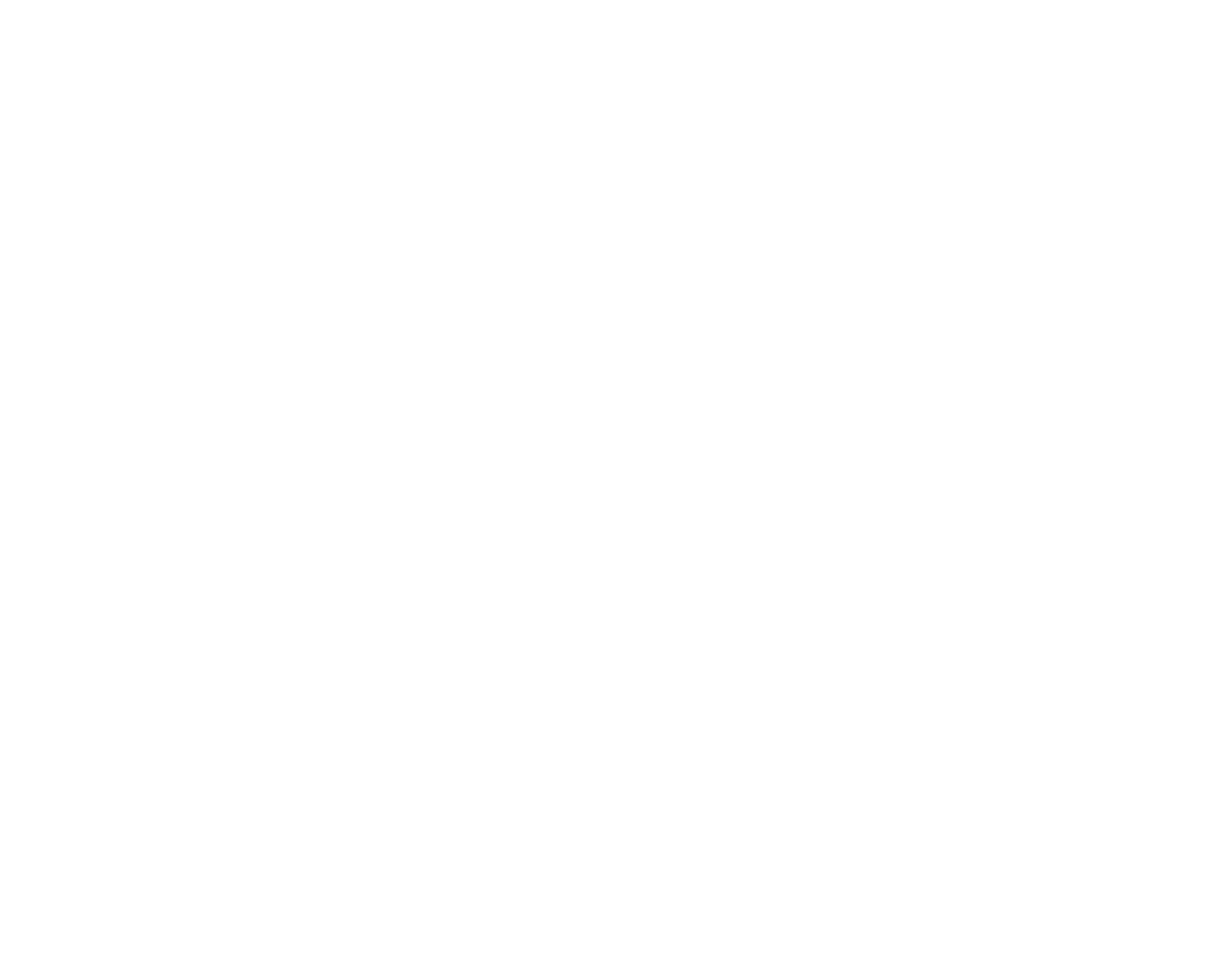
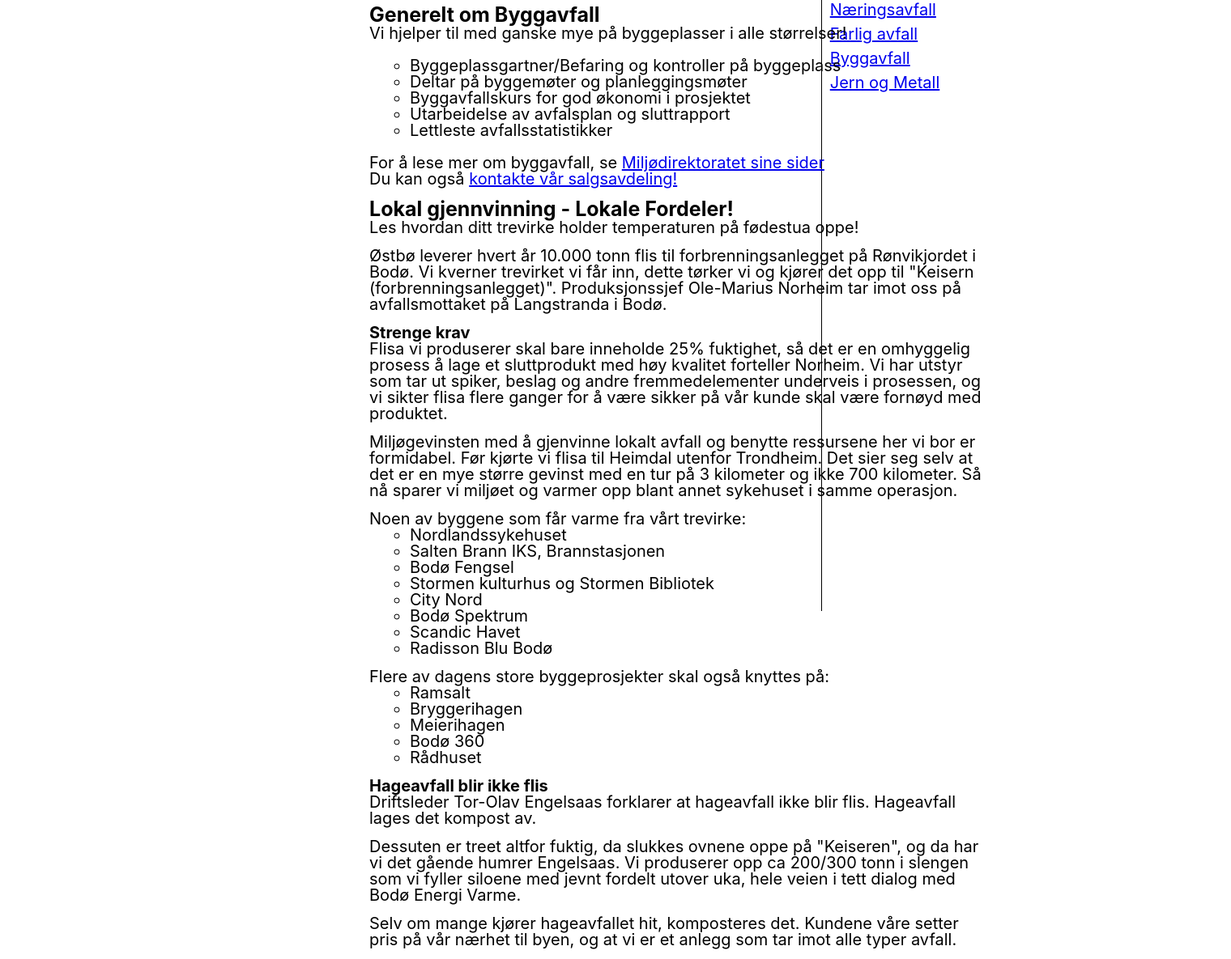
Before and after one commit to Magnuswk/uinGruppe9, a React (Create React App) app in the folder Eksamen UIN/project/client/: page /Sortering/Byggavfall in a window 1280 px wide. Shown: the part 180-1365 px from the top of the page at 81% size, 1520 px wide, since content can reach past the window. Before the commit the page ends 800 px from the top, so only its background shows below. Built offline with nearby package versions, Linux system fonts and the light colour scheme.

Commit message:
byggavfall

```diff
--- a/Eksamen UIN/project/client/src/index.css
+++ b/Eksamen UIN/project/client/src/index.css
@@ -126,7 +126,17 @@
 #artikkelmain section article h2{
   margin-bottom: 0px;
   font-weight:bold;
+  font-size: 25px;
+}
+#artikkelmain section article h3{
+  margin-bottom: 0px;
+  font-weight:bold;
+  font-size: 20px;
 }
 #artikkelmain section article p{
   margin-bottom: 15px;
 }
+#artikkelmain section article p ul li{
+  list-style-type: circle;
+  margin-left: 50px;
+}
--- /dev/null
+++ b/Eksamen UIN/project/client/src/pages/Byggavfall.jsx
@@ -0,0 +1,111 @@
+import React from 'react'
+import Header from '../components/Header'
+import Sidebar from "../components/Sidebar"
+import { NavLink } from 'react-router-dom'
+import Artikkelmain from "../components/Artikkelmain"
+
+const Byggavfall = () => {
+    return (
+        <>
+            <Header />
+            <Sidebar>
+                <h1>
+                    Sortering
+                </h1>
+                <h2>
+                    <ul>
+                        <li><NavLink to="/Sortering/Næringsavfall">Næringsavfall</NavLink></li>
+                        <li><NavLink to="/Sortering/Farlig-avfall">Farlig avfall</NavLink></li>
+                        <li><NavLink to="/Sortering/Byggavfall">Byggavfall</NavLink></li>
+                        <li><NavLink to="/Sortering/Jern-og-Metall">Jern og Metall</NavLink></li>
+                    </ul>
+                </h2>
+            </Sidebar>
+            <Artikkelmain>
+                <h1>Byggavfall</h1>
+                <h2>Generelt om Byggavfall</h2>
+                <p>Vi hjelper til med ganske mye på byggeplasser i alle størrelser!
+                    <br /><br />
+                    <ul>
+                        <li>Byggeplassgartner/Befaring og kontroller på byggeplass</li>
+                        <li>Deltar på byggemøter og planleggingsmøter</li>
+                        <li>Byggavfallskurs for god økonomi i prosjektet</li>
+                        <li>Utarbeidelse av avfalsplan og sluttrapport</li>
+                        <li>Lettleste avfallsstatistikker</li>
+                    </ul>
+                    <br />
+                    For å lese mer om byggavfall, se <NavLink to="https://www.miljodirektoratet.no/aktuelt/">Miljødirektoratet sine sider</NavLink><br />
+                    Du kan også <NavLink to="https://ostbo.no/salgs-og-markedsavdelingen">kontakte vår salgsavdeling!</NavLink>
+                </p>
+                <h2>
+                    Lokal gjennvinning - Lokale Fordeler!
+                </h2>
+                <p>Les hvordan ditt trevirke holder temperaturen på fødestua oppe!</p>
+                <p>Østbø leverer hvert år 10.000 tonn flis til forbrenningsanlegget på Rønvikjordet i Bodø.
+                    Vi kverner trevirket vi får inn, dette tørker vi og kjører det opp til "Keisern
+                    (forbrenningsanlegget)". Produksjonssjef Ole-Marius Norheim tar imot oss på
+                    avfallsmottaket på Langstranda i Bodø.
+                </p>
+                <h3>Strenge krav</h3>
+                <p>
+                    Flisa vi produserer skal bare inneholde 25% fuktighet, så det er en omhyggelig prosess å
+                    lage et sluttprodukt med høy kvalitet forteller Norheim. Vi har utstyr som tar ut spiker,
+                    beslag og andre fremmedelementer underveis i prosessen, og vi sikter flisa flere ganger
+                    for å være sikker på vår kunde skal være fornøyd med produktet.
+                </p>
+                <p>
+                    Miljøgevinsten med å gjenvinne lokalt avfall og benytte ressursene her vi bor er
+                    formidabel. Før kjørte vi flisa til Heimdal utenfor Trondheim. Det sier seg selv at det er
+                    en mye større gevinst med en tur på 3 kilometer og ikke 700 kilometer. Så nå sparer vi
+                    miljøet og varmer opp blant annet sykehuset i samme operasjon.
+                </p>
+                <p>
+                    Noen av byggene som får varme fra vårt trevirke:
+                    <ul>
+                        <li>Nordlandssykehuset</li>
+                        <li>Salten Brann IKS, Brannstasjonen</li>
+                        <li>Bodø Fengsel</li>
+                        <li>Stormen kulturhus og Stormen Bibliotek</li>
+                        <li>City Nord</li>
+                        <li>Bodø Spektrum</li>
+                        <li>Scandic Havet</li>
+                        <li>Radisson Blu Bodø</li>
+                    </ul>
+                </p>
+                <p>
+                    Flere av dagens store byggeprosjekter skal også knyttes på:
+                    <ul>
+                        <li>Ramsalt</li>
+                        <li>Bryggerihagen</li>
+                        <li>Meierihagen</li>
+                        <li>Bodø 360</li>
+                        <li>Rådhuset</li>
+                    </ul>
+                </p>
+                <h3>Hageavfall blir ikke flis</h3>
+                <p>
+                    Driftsleder Tor-Olav Engelsaas forklarer at hageavfall ikke blir flis. Hageavfall lages det
+                    kompost av.
+                </p>
+                <p>
+                    Dessuten er treet altfor fuktig, da slukkes ovnene oppe på "Keiseren", og da har vi det
+                    gående humrer Engelsaas. Vi produserer opp ca 200/300 tonn i slengen som vi fyller
+                    siloene med jevnt fordelt utover uka, hele veien i tett dialog med Bodø Energi Varme.
+                </p>
+                <p>
+                    Selv om mange kjører hageavfallet hit, komposteres det. Kundene våre setter pris på vår
+                    nærhet til byen, og at vi er et anlegg som tar imot alle typer avfall.
+                </p>
+                <p>
+                    Vi tar imot alle typer trevirke, særlig impregnert materiale og oppussingsavfall. Vi har
+                    mange kunder som pusser opp som leier containere fra oss underveis. Sikkert for å
+                    holde kjerringa i godt humør, ler Norheim.
+                </p>
+
+            </Artikkelmain>
+
+        </>
+    )
+}
+
+export default Byggavfall
--- a/Eksamen UIN/project/client/src/pages/Sortering.jsx
+++ b/Eksamen UIN/project/client/src/pages/Sortering.jsx
@@ -13,23 +13,23 @@
                 </h1>
                 <h2>
                     <ul>
-                        <li><NavLink to="/Næringsavfall">Næringsavfall</NavLink></li>
-                        <li><NavLink to="/Farlig-avfall">Farlig avfall</NavLink></li>
-                        <li><NavLink to="/Byggavfall">Byggavfall</NavLink></li>
-                        <li><NavLink to="/jern-og-metall">Jern og Metall</NavLink></li>
+                        <li><NavLink to="/Sortering/Næringsavfall">Næringsavfall</NavLink></li>
+                        <li><NavLink to="/Sortering/Farlig-avfall">Farlig avfall</NavLink></li>
+                        <li><NavLink to="/Sortering/Byggavfall">Byggavfall</NavLink></li>
+                        <li><NavLink to="/Sortering/Jern-og-Metall">Jern og Metall</NavLink></li>
                     </ul>
                 </h2>
             </Sidebar>
             <Artikkelmain>
                 <h1>Sortering</h1>
                 <h2>Næringsavfall</h2>'
-                <p>Her finner du alt som har med <NavLink to="/Næringsavfall">Næringsavfall</NavLink></p>
+                <p>Her finner du alt som har med <NavLink to="/Sortering/Næringsavfall">Næringsavfall</NavLink></p>
                 <h2>Farlig Avfall</h2>
-                <p>Her finner du alt som har med <NavLink to="/Farlig-avfall">Farlig avfall</NavLink></p>
+                <p>Her finner du alt som har med <NavLink to="/Sortering/Farlig-avfall">Farlig avfall</NavLink></p>
                 <h2>Byggavfall</h2>
-                <p>Her finner du alt som har med <NavLink to="/Byggavfall">Byggavfall</NavLink></p>
+                <p>Her finner du alt som har med <NavLink to="/Sortering/Byggavfall">Byggavfall</NavLink></p>
                 <h2>Jern og Metall</h2>
-                <p>Her finner du alt som har med <NavLink to="/jern-og-metall">Jern og Metall</NavLink></p>
+                <p>Her finner du alt som har med <NavLink to="/Sortering/Jern-og-Metall">Jern og Metall</NavLink></p>
 
             </Artikkelmain>
         </>
--- a/Eksamen UIN/project/client/src/pages/Tjenester.jsx
+++ b/Eksamen UIN/project/client/src/pages/Tjenester.jsx
@@ -13,11 +13,11 @@
                 </h1>
                 <h2>
                     <ul>
-                        <li><NavLink to="/Containerleie">Containerleie</NavLink></li>
-                        <li><NavLink to="/Avløpsrens" >Avløpsrens</NavLink></li>
-                        <li><NavLink to="/OljeogFettutskilling">Olje og Fettutskilling</NavLink></li>
-                        <li><NavLink to="/Gravesuger">Gravesuger</NavLink></li>
-                        <li><NavLink to="/Bestillinghentingavfarligavfall">Bestilling og henting av farlig avfall</NavLink></li>
+                        <li><NavLink to="/Tjenester/Containerleie">Containerleie</NavLink></li>
+                        <li><NavLink to="/Tjenester/Avløpsrens" >Avløpsrens</NavLink></li>
+                        <li><NavLink to="/Tjenester/Olje-og-Fettutskilling">Olje og Fettutskilling</NavLink></li>
+                        <li><NavLink to="/Tjenester/Gravesuger">Gravesuger</NavLink></li>
+                        <li><NavLink to="/Tjenester/Henting-av-farlig-avfall">Henting av Farlig avfall</NavLink></li>
                     </ul>
                 </h2>
             </Sidebar>
@@ -25,15 +25,15 @@
                 <h1>Tjenester</h1>
                 <p>På denne siden kan du finne informasjon om hvilke tjenester vi i østbø tilbyr!</p>
                 <h2>Containerleie</h2>
-                <p>På siden for <NavLink to="/Containerleie">Containerleie</NavLink> Kan du leie en container hos oss!</p>
+                <p>På siden for <NavLink to="/Tjenester/Containerleie">Containerleie</NavLink> Kan du leie en container hos oss!</p>
                 <h2>Avløpsrens</h2>
-                <p>På siden for <NavLink to="Avløpsrens">Avløpsrens</NavLink> kan du leie oss inn til å fikse tette rør</p>
+                <p>På siden for <NavLink to="/Tjenester/Avløpsrens">Avløpsrens</NavLink> kan du leie oss inn til å fikse tette rør</p>
                 <h2>Olje og Fettutskilling</h2>
-                <p>Dette er siden for <NavLink to="/Oljeogfettutskilling">Olje og Fettutskilling</NavLink></p>
+                <p>Dette er siden for <NavLink to="/Tjenester/Olje-og-fettutskilling">Olje og Fettutskilling</NavLink></p>
                 <h2>Gravesuger</h2>
-                <p>Her kan du leie en <NavLink to="/Gravesuger">Gravesuger</NavLink></p>
+                <p>Her kan du leie en <NavLink to="/Tjenester/Gravesuger">Gravesuger</NavLink></p>
                 <h2>Bestilling og Henting av Farlig Avfall</h2>
-                <p>Her kan du bestille <NavLink to="/bestillingoghentingavfarligavfall">Henting av Farlig Avfall</NavLink></p>
+                <p>Her kan du bestille <NavLink to="/Tjenester/Henting-av-farlig-avfall">Henting av Farlig Avfall</NavLink></p>
             </Artikkelmain>
         </>
     )
--- a/Eksamen UIN/project/client/src/routes/Routes.js
+++ b/Eksamen UIN/project/client/src/routes/Routes.js
@@ -1,7 +1,8 @@
-import {BrowserRouter as Router, Switch, Route, Link} from "react-router-dom"
+import {BrowserRouter as Router, Switch, Route} from "react-router-dom"
 import Home from "../pages/Home"
 import Tjenester from "../pages/Tjenester"
 import Sortering from "../pages/Sortering"
+import Byggavfall from "../pages/Byggavfall"
 
 const Routes = () =>(
     <Router>
@@ -15,6 +16,9 @@
             <Route exact path="/Sortering">
                 <Sortering />
             </Route>
+            <Route exact path="/Sortering/Byggavfall">
+                <Byggavfall />
+            </Route>
         </Switch>
     </Router>
 );
```
Also changed, not shown: Eksamen UIN/project/client/src/pages/Containerleie.jsx (added), Eksamen UIN/project/client/src/pages/README.md (deleted), Eksamen UIN/project/client/src/routes/README.md (deleted).
